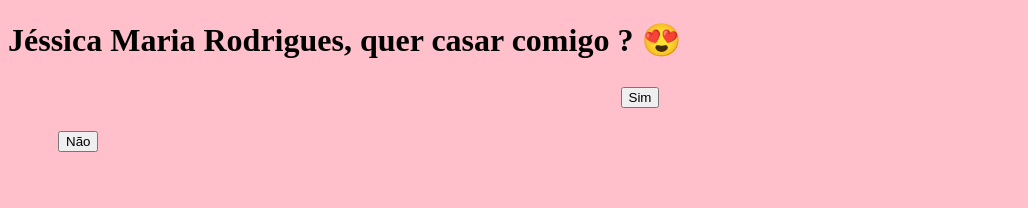
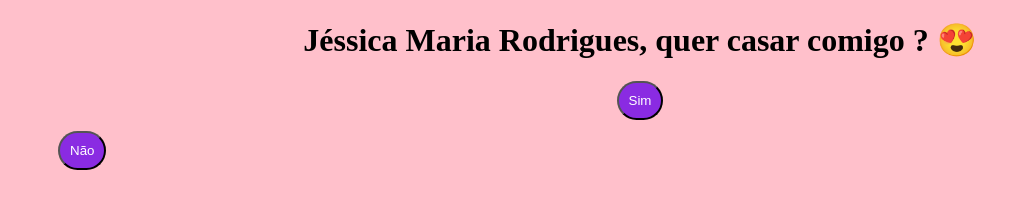
Before and after one commit to MarcosBizzarri/pergunta-casamento, a plain HTML site: page index.html in a window 1280 px wide. Shown: the whole page, without its empty margins (0-1028 px from the left). Drawn offline with Linux system fonts and the light colour scheme.

Commit message:
atializando

```diff
--- a/index.html
+++ b/index.html
@@ -9,14 +9,30 @@
             font-size: 24px;
         }
 
+        #simButton {
+            border-radius: 50px;
+            padding: 10px;
+            background-color: blueviolet;
+            color: white;
+        }
+
         #naoButton {
             position: absolute;
             left: 50px;
             top: 50px;
+            border-radius: 50px;
+            padding: 10px;
+            background-color: blueviolet;
+            color: white;
         }
+
 
         html {
             background-color: pink;
+        }
+
+        h1 {
+            text-align: center;
         }
     </style>
 </head>
```
